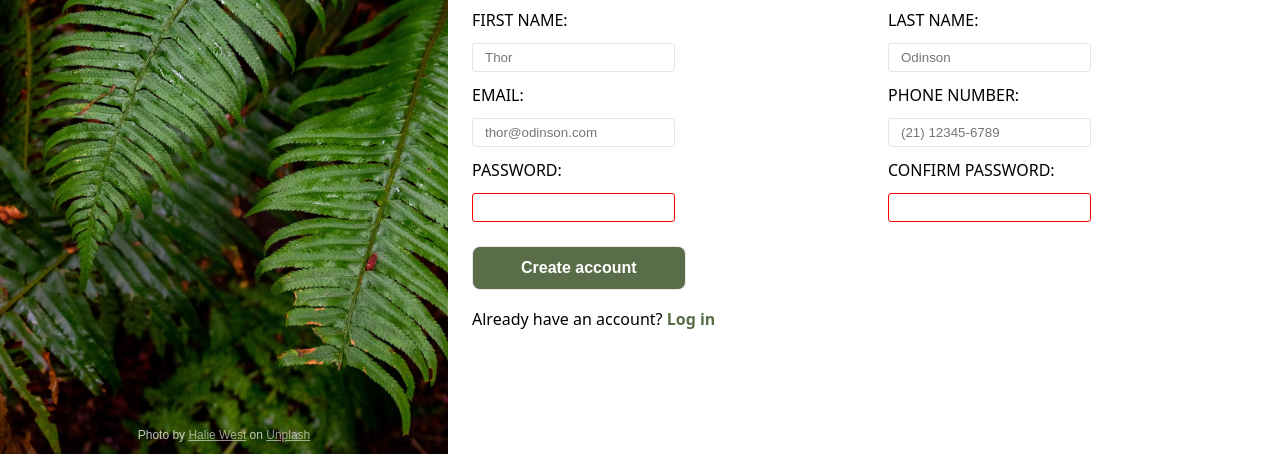
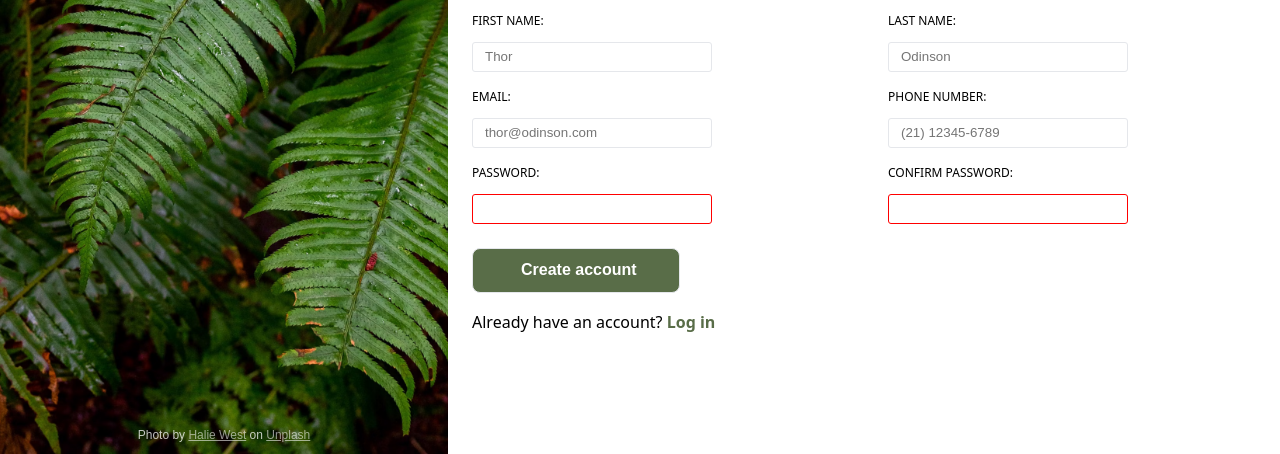
Before and after one commit to Krauzer94/odin-signup-form, a plain HTML site: page index.html in a window 1280 px wide. Shown: the part 346-800 px from the top of the page. Drawn offline with Linux system fonts and the light colour scheme; a web font is replaced by a local one.

Commit message:
Segregate input sizes

```diff
--- a/style.css
+++ b/style.css
@@ -27,6 +27,17 @@ body {
 /* General texts */
 h2, label, input {
     margin: 12px 24px;
+}
+
+/* Segregate input sizes */
+label {
+    font-size: 12px;
+    margin-bottom: -12px;
+}
+
+input {
+    height: 30px;
+    width: 240px;
 }
 
 /* Heads up title */
@@ -67,6 +78,8 @@ input[type=submit] {
     background-color: #596d48;
     padding: 12px 48px;
     border-radius: 8px;
+    height: 45%;
+    width: 25%;
 }
 
 /* Flex both sections */
```
